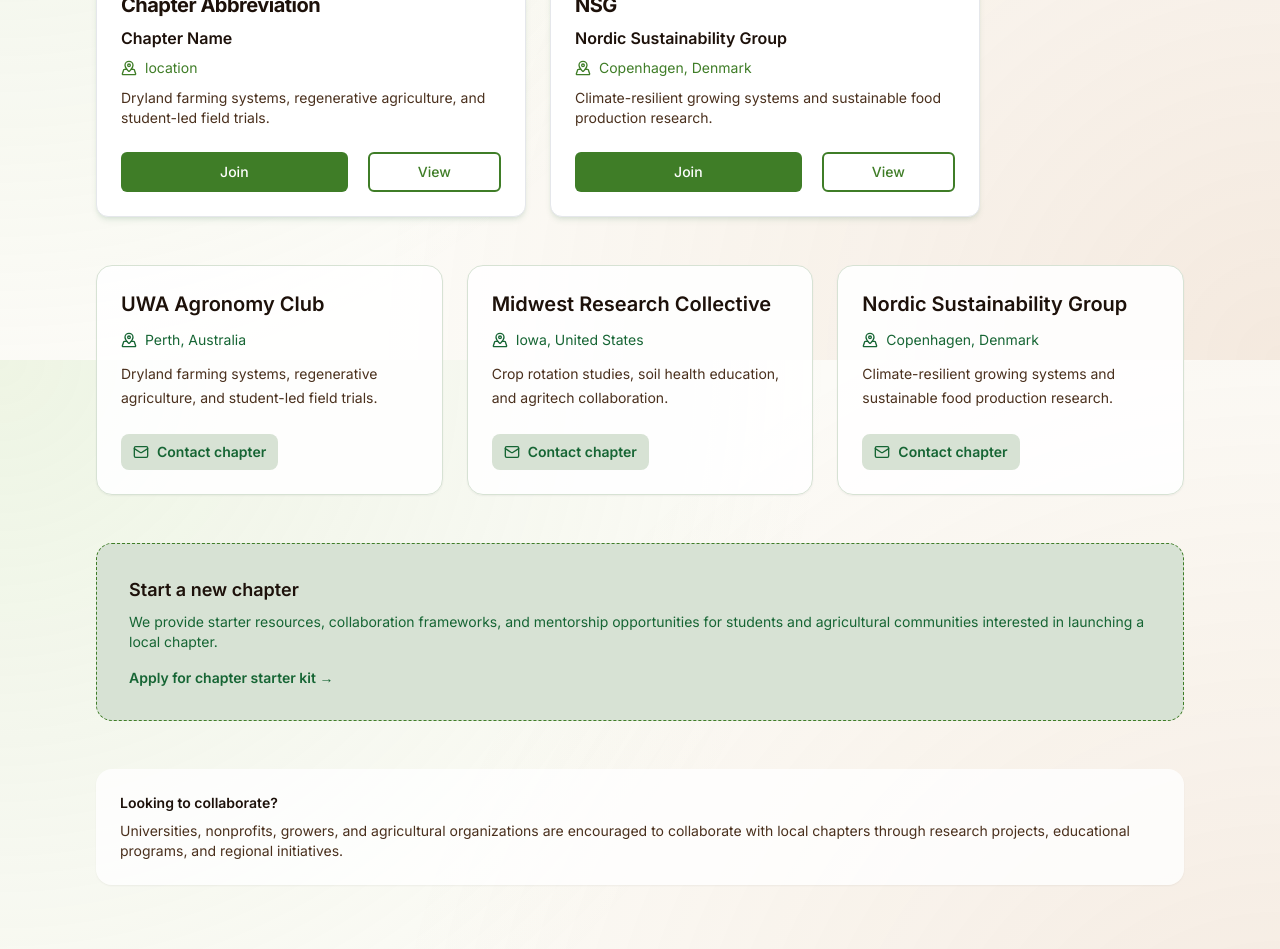
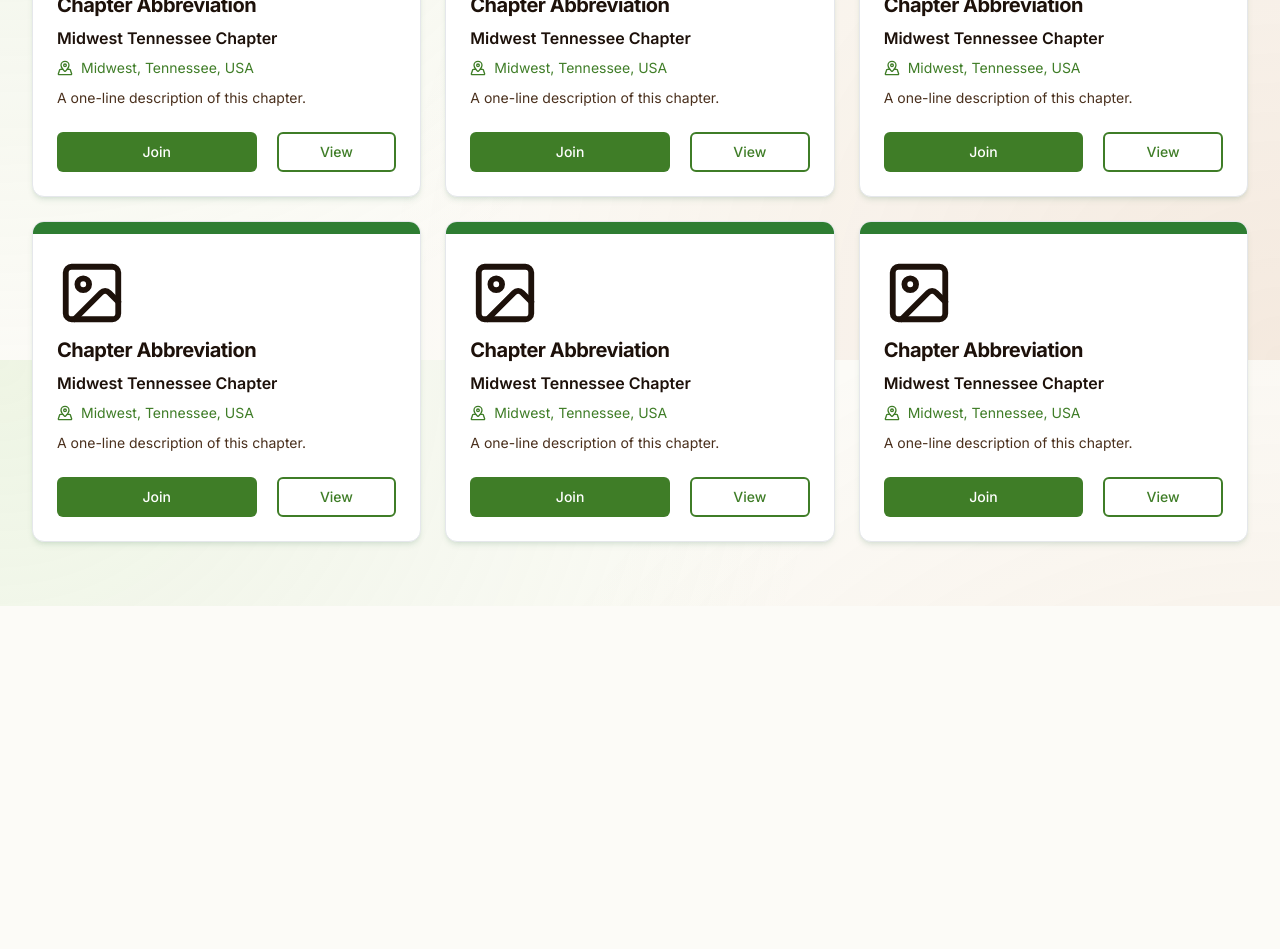
Before and after one commit to codersforcauses/agronomy-club, a Next.js app in the folder client/: page /chapters in a window 1280 px wide. Shown: the part 440-1389 px from the top of the page. After the commit the page ends 1046 px from the top, so only its background shows below. Built offline with nearby package versions, Linux system fonts and the light colour scheme.

Commit message:
Updated chapter page by adding testing chapter cards

```diff
--- a/client/src/app/chapters/page.tsx
+++ b/client/src/app/chapters/page.tsx
@@ -1,6 +1,4 @@
-import { Mail, MapPinned } from "lucide-react";
 import type { Metadata } from "next";
-import Link from "next/link";
 
 import ChapterCard from "@/components/chapters/chapter-card";
 
@@ -12,17 +10,13 @@ export const metadata: Metadata = {
 
 export default function ChaptersPage() {
   return (
-    <section className="mx-auto max-w-6xl px-4 py-16 sm:px-6 lg:px-8">
+    <section className="mx-auto max-w-7xl px-4 py-16 sm:px-6 lg:px-8">
       <header className="text-center">
-        <p className="text-sm uppercase tracking-widest text-brand-green">
-          Global network
-        </p>
-
-        <h1 className="mt-2 text-4xl font-bold">
-          Chapters &amp; Field Alliances
+        <h1 className="mt-2 text-left text-6xl font-bold text-brand-green">
+          Chapters
         </h1>
 
-        <p className="mt-4 text-lg text-brand-text">
+        <p className="mt-4 text-left text-lg text-brand-text">
           Chapters empower local leaders to adapt agronomic solutions to their
           region's climate, crops, and community needs. This directory will grow
           as new universities and partner farms come online.
@@ -30,107 +24,56 @@ export default function ChaptersPage() {
       </header>
 
       {/* TEMP TEST BLOCK CARD COMPONENT */}
-      <div className="mt-12 flex flex-wrap gap-6">
+      <div className="mt-12 grid gap-6 sm:grid-cols-2 xl:grid-cols-3">
         <ChapterCard
           abbreviation="Chapter Abbreviation"
-          name="Chapter Name"
-          location="location"
-          description="Dryland farming systems, regenerative agriculture, and student-led field trials."
+          name="Midwest Tennessee Chapter"
+          location="Midwest, Tennessee, USA"
+          description="A one-line description of this chapter."
           color="#2e7d32"
         />
 
         <ChapterCard
-          abbreviation="NSG"
-          name="Nordic Sustainability Group"
-          location="Copenhagen, Denmark"
-          description="Climate-resilient growing systems and sustainable food production research."
-          color="#0288d1"
+          abbreviation="Chapter Abbreviation"
+          name="Midwest Tennessee Chapter"
+          location="Midwest, Tennessee, USA"
+          description="A one-line description of this chapter."
+          color="#2e7d32"
+        />
+
+        <ChapterCard
+          abbreviation="Chapter Abbreviation"
+          name="Midwest Tennessee Chapter"
+          location="Midwest, Tennessee, USA"
+          description="A one-line description of this chapter."
+          color="#2e7d32"
+        />
+
+        <ChapterCard
+          abbreviation="Chapter Abbreviation"
+          name="Midwest Tennessee Chapter"
+          location="Midwest, Tennessee, USA"
+          description="A one-line description of this chapter."
+          color="#2e7d32"
+        />
+
+        <ChapterCard
+          abbreviation="Chapter Abbreviation"
+          name="Midwest Tennessee Chapter"
+          location="Midwest, Tennessee, USA"
+          description="A one-line description of this chapter."
+          color="#2e7d32"
+        />
+
+        <ChapterCard
+          abbreviation="Chapter Abbreviation"
+          name="Midwest Tennessee Chapter"
+          location="Midwest, Tennessee, USA"
+          description="A one-line description of this chapter."
+          color="#2e7d32"
         />
       </div>
       {/* END TEMP TEST BLOCK */}
-
-      <div className="mt-12 grid gap-6 md:grid-cols-2 xl:grid-cols-3">
-        {[
-          {
-            name: "UWA Agronomy Club",
-            region: "Perth, Australia",
-            focus:
-              "Dryland farming systems, regenerative agriculture, and student-led field trials.",
-            email: "wa@agronomyclub.org",
-          },
-          {
-            name: "Midwest Research Collective",
-            region: "Iowa, United States",
-            focus:
-              "Crop rotation studies, soil health education, and agritech collaboration.",
-            email: "midwest@agronomyclub.org",
-          },
-          {
-            name: "Nordic Sustainability Group",
-            region: "Copenhagen, Denmark",
-            focus:
-              "Climate-resilient growing systems and sustainable food production research.",
-            email: "nordic@agronomyclub.org",
-          },
-        ].map((chapter) => (
-          <article
-            key={chapter.name}
-            className="flex h-full flex-col justify-between rounded-2xl border border-brand-green-light bg-white/90 p-6 shadow-sm transition hover:-translate-y-1 hover:shadow-card"
-          >
-            <div>
-              <h2 className="text-xl font-semibold">{chapter.name}</h2>
-
-              <div className="mt-3 flex items-center gap-2 text-sm text-brand-green-dark">
-                <MapPinned className="h-4 w-4" aria-hidden="true" />
-                <span>{chapter.region}</span>
-              </div>
-
-              <p className="mt-3 text-sm leading-6 text-brand-text">
-                {chapter.focus}
-              </p>
-            </div>
-
-            <div className="mt-6">
-              <Link
-                href={`mailto:${chapter.email}`}
-                className="inline-flex items-center gap-2 rounded-lg bg-brand-green-light px-3 py-2 text-sm font-semibold text-brand-green-dark transition hover:bg-brand-green-light"
-              >
-                <Mail className="h-4 w-4" aria-hidden="true" />
-                Contact chapter
-              </Link>
-            </div>
-          </article>
-        ))}
-      </div>
-
-      <div className="mt-12 rounded-2xl border border-dashed border-brand-green bg-brand-green-light p-8 text-sm text-brand-green-dark">
-        <h2 className="text-lg font-semibold">Start a new chapter</h2>
-
-        <p className="mt-2">
-          We provide starter resources, collaboration frameworks, and mentorship
-          opportunities for students and agricultural communities interested in
-          launching a local chapter.
-        </p>
-
-        <Link
-          href="/account"
-          className="mt-4 inline-flex items-center font-semibold text-brand-green-dark hover:text-brand-green"
-        >
-          Apply for chapter starter kit →
-        </Link>
-      </div>
-
-      <aside className="mt-12 rounded-2xl bg-white/80 p-6 text-sm text-brand-text shadow-sm">
-        <p className="font-semibold text-brand-text-dark">
-          Looking to collaborate?
-        </p>
-
-        <p className="mt-2">
-          Universities, nonprofits, growers, and agricultural organizations are
-          encouraged to collaborate with local chapters through research
-          projects, educational programs, and regional initiatives.
-        </p>
-      </aside>
     </section>
   );
 }
```
